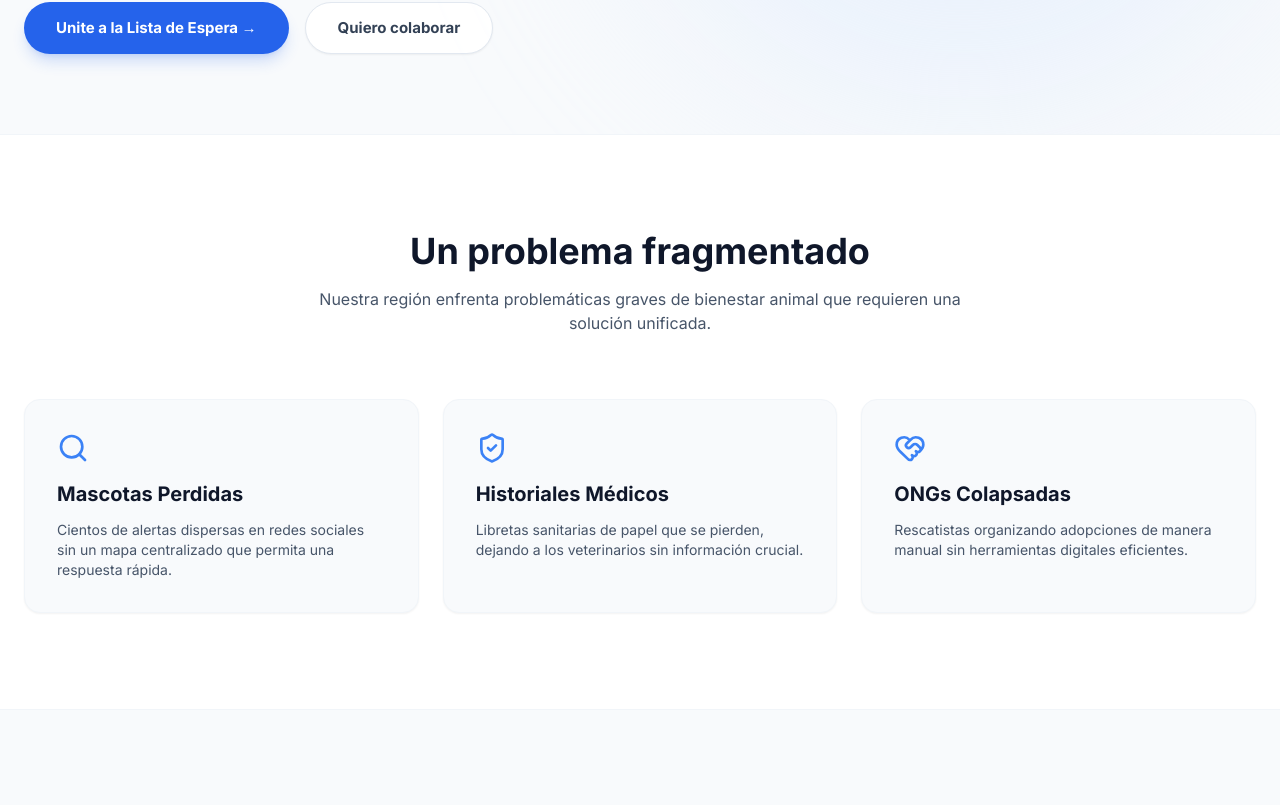
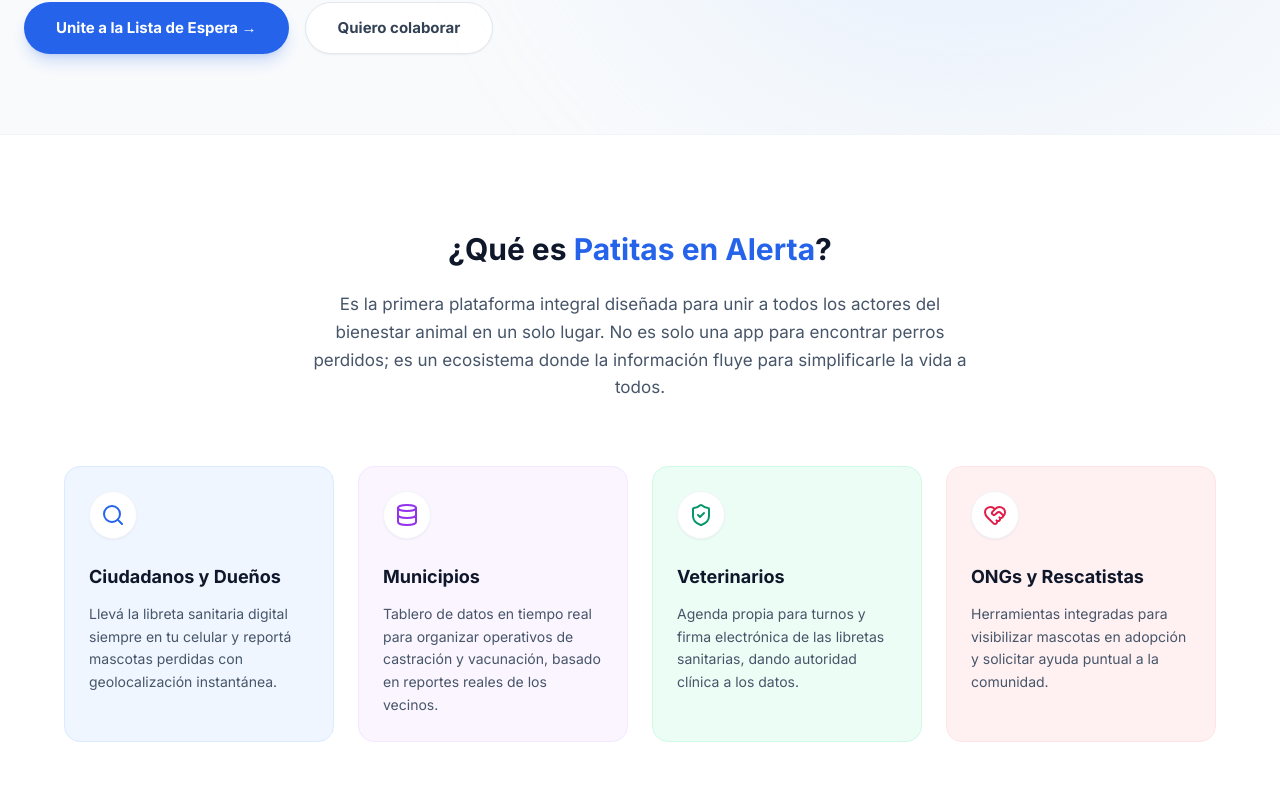
Before and after one commit to youngmariano99/youngmariano99.github.io, a React (Vite) app: page /patitas-en-alerta in a window 1280 px wide. Shown: the part 695-1500 px from the top of the page. Built offline with nearby package versions, Linux system fonts and the light colour scheme; no server answers; the database is empty.

Commit message:
Feature: explicacion proyecto

```diff
--- /dev/null
+++ b/src/components/PatitasAbout.tsx
@@ -0,0 +1,61 @@
+import { MapPin, Search, Calendar, ShieldCheck, HeartHandshake, Database } from "lucide-react";
+
+export default function PatitasAbout() {
+  const features = [
+    {
+      title: "Ciudadanos y Dueños",
+      description: "Llevá la libreta sanitaria digital siempre en tu celular y reportá mascotas perdidas con geolocalización instantánea.",
+      icon: <Search className="w-6 h-6 text-blue-600" />,
+      color: "bg-blue-50 border-blue-100",
+    },
+    {
+      title: "Municipios",
+      description: "Tablero de datos en tiempo real para organizar operativos de castración y vacunación, basado en reportes reales de los vecinos.",
+      icon: <Database className="w-6 h-6 text-purple-600" />,
+      color: "bg-purple-50 border-purple-100",
+    },
+    {
+      title: "Veterinarios",
+      description: "Agenda propia para turnos y firma electrónica de las libretas sanitarias, dando autoridad clínica a los datos.",
+      icon: <ShieldCheck className="w-6 h-6 text-emerald-600" />,
+      color: "bg-emerald-50 border-emerald-100",
+    },
+    {
+      title: "ONGs y Rescatistas",
+      description: "Herramientas integradas para visibilizar mascotas en adopción y solicitar ayuda puntual a la comunidad.",
+      icon: <HeartHandshake className="w-6 h-6 text-rose-600" />,
+      color: "bg-rose-50 border-rose-100",
+    },
+  ];
+
+  return (
+    <section className="py-24 px-6 relative z-10 bg-white border-y border-slate-100">
+      <div className="max-w-6xl mx-auto">
+        <div className="text-center mb-16 max-w-2xl mx-auto">
+          <h2 className="text-3xl font-bold text-slate-900 mb-6">
+            ¿Qué es <span className="text-blue-600">Patitas en Alerta</span>?
+          </h2>
+          <p className="text-[17px] leading-relaxed text-slate-600">
+            Es la primera plataforma integral diseñada para unir a todos los actores del bienestar animal en un solo lugar.
+            No es solo una app para encontrar perros perdidos; es un ecosistema donde la información fluye para simplificarle
+            la vida a todos.
+          </p>
+        </div>
+
+        <div className="grid grid-cols-1 md:grid-cols-2 lg:grid-cols-4 gap-6">
+          {features.map((feature, idx) => (
+            <div key={idx} className={`p-6 rounded-2xl border ${feature.color} transition-transform hover:-translate-y-1 duration-300`}>
+              <div className="w-12 h-12 rounded-full bg-white flex items-center justify-center mb-6 shadow-sm border border-slate-100">
+                {feature.icon}
+              </div>
+              <h3 className="text-lg font-bold text-slate-900 mb-3">{feature.title}</h3>
+              <p className="text-slate-600 text-sm leading-relaxed">
+                {feature.description}
+              </p>
+            </div>
+          ))}
+        </div>
+      </div>
+    </section>
+  );
+}
--- a/src/pages/PatitasLanding.tsx
+++ b/src/pages/PatitasLanding.tsx
@@ -3,6 +3,7 @@
 import { useState, useEffect } from "react";
 import PatitasHeroCarousel from "../components/PatitasHeroCarousel";
 import PatitasTimeline from "../components/PatitasTimeline";
+import PatitasAbout from "../components/PatitasAbout";
 import PatitasFormModal from "../components/PatitasFormModal";
 import { supabase } from "../lib/supabase";
 import { Link } from "react-router-dom";
@@ -81,8 +82,10 @@ export default function PatitasLanding() {
         </div>
       </section>
 
+      <PatitasAbout />
+
       {/* 2. Contexto */}
-      <section className="py-24 px-6 bg-white border-y border-slate-100 relative z-10">
+      <section className="py-24 px-6 bg-slate-50 relative z-10">
         <div className="max-w-7xl mx-auto">
           <div className="text-center mb-16">
             <h2 className="text-3xl md:text-4xl font-bold mb-4 text-slate-900">Un problema fragmentado</h2>
```
